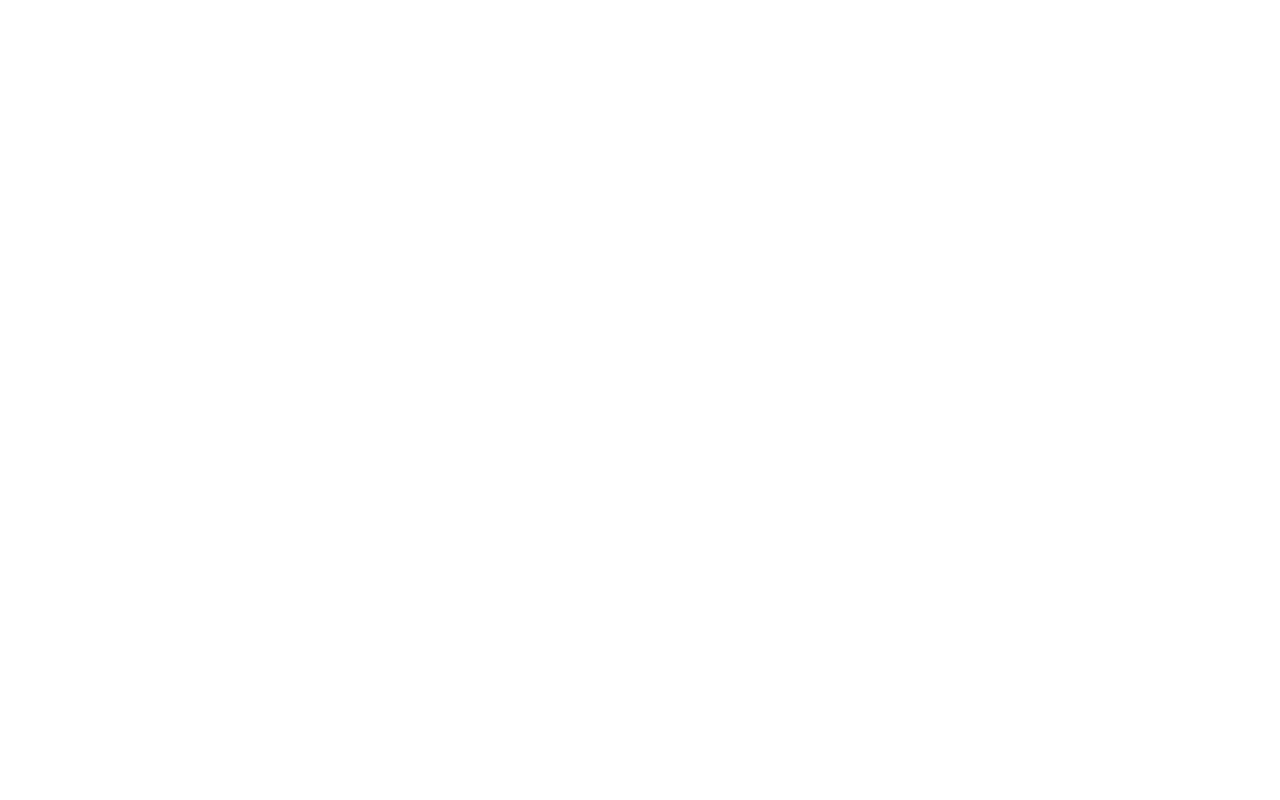
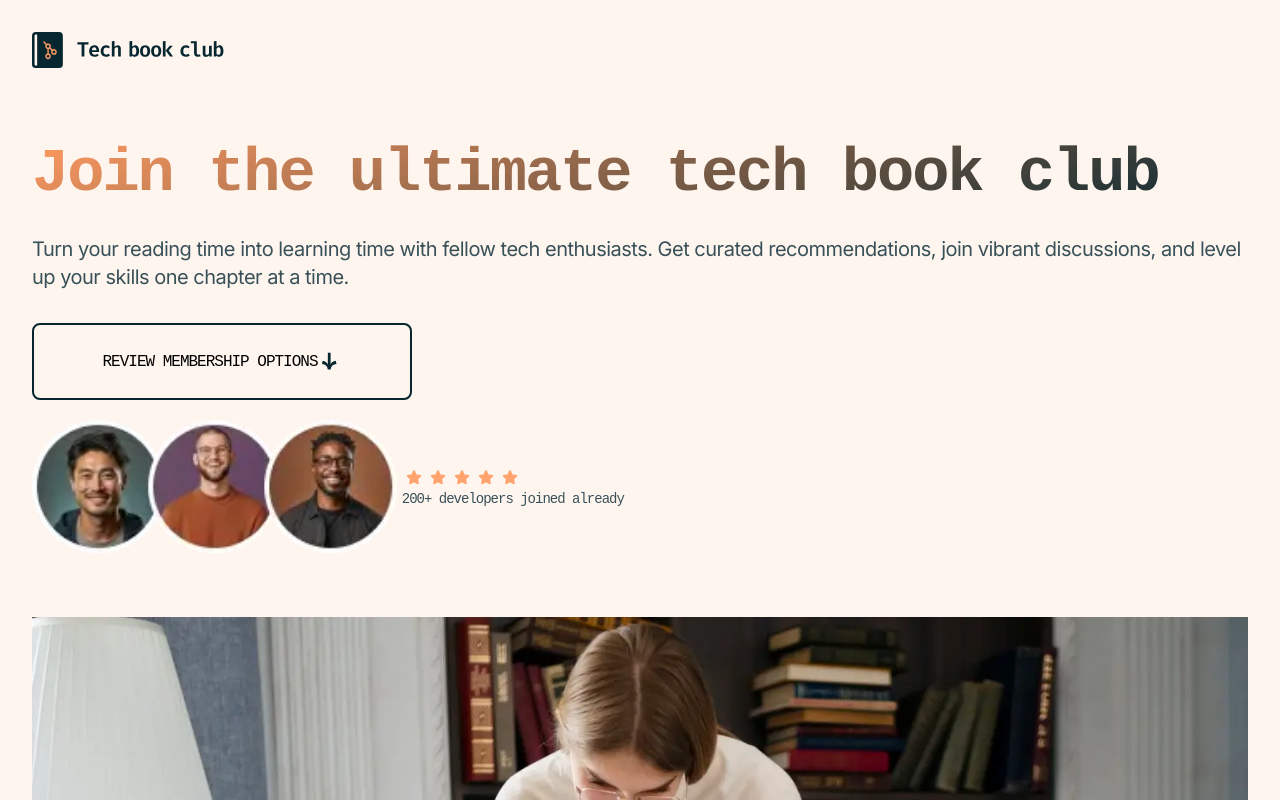
Before and after one commit to guido2288/tech-book-club-landing, a plain HTML site: page index.html in a window 1280 px wide. Shown: the top 800 px of the page. Drawn offline with Linux system fonts and the light colour scheme; a web font is replaced by a local one.

Commit message:
Header added

```diff
--- a/index.html
+++ b/index.html
@@ -10,6 +10,45 @@
 </head>
 <body>
 
+  <header>
+      <nav>
+        <img src="./assets/images/logo.svg" alt="logo.svg">
+      </nav>
+      <div class="left-hero">
+        <h1>Join the ultimate tech book club</h1>
+        <p>Turn your reading time into learning time with fellow tech enthusiasts. Get curated recommendations, join vibrant discussions, and level up your skills one chapter at a time.</p>
+        <button>REVIEW MEMBERSHIP OPTIONS <img src="./assets/images/icon-arrow-down.svg" alt="arrow-down"> </button>
+
+        <div class="avatars-container">
+          <img src="./assets/images/image-avatars.webp" alt="image-avatars">
+
+          <div class="avatar-text">
+            <div class="start-container">
+              <img src="./assets/images/icon-star.svg" alt="icon-star">
+              <img src="./assets/images/icon-star.svg" alt="icon-star">
+              <img src="./assets/images/icon-star.svg" alt="icon-star">
+              <img src="./assets/images/icon-star.svg" alt="icon-star">
+              <img src="./assets/images/icon-star.svg" alt="icon-star">
+            </div>
+            <span>200+ developers joined already</span>
+          </div>
+
+        </div>
+
+
+      </div>
+
+      <div class="right-hero">
+        <picture>
+          <source media="(min-width: 1440px)" srcset="./assets/images/image-hero-desktop.webp">
+          <source media="(min-width: 767px)" srcset="./assets/images/image-hero-tablet.webp">
+          <img src="./assets/images/image-hero-mobile.webp" alt="image-hero">
+        </picture>
+
+      </div>
+
+
+  </header>
 
 </body>
 </html>
--- a/style.css
+++ b/style.css
@@ -1,7 +1,12 @@
+@import url('https://fonts.googleapis.com/css2?family=Martian+Mono:wght@100..800&display=swap');
+@import url('https://fonts.googleapis.com/css2?family=Inter:ital,opsz,wght@0,14..32,100..900;1,14..32,100..900&display=swap');
+
 *{
     margin: 0;
     padding: 0;
     box-sizing: border-box;
+    font-family: "Martian Mono", monospace;
+    font-size: 16px;
 }
 
 :root{
@@ -26,4 +31,115 @@
 
     --text-gradient:(linear-gradient(107deg, rgba(255,154,96,1) -11.37%, rgba(6,38,48,1) 61.84%));
     --gradient:linear-gradient(90deg, rgba(255,239,229,1) 0%, rgba(255,245,239,1) 100%);
+
+    /* Font Family */
+    /* font-family: "Inter", sans-serif; */
 }
+
+
+header{
+    background-color: #FFF5EF;
+    background-image: url("./assets/images/pattern-dark-bg.svg");
+    background-position: center;
+    background-repeat: no-repeat;
+    background-size: contain;
+    min-height: 100vh;
+    padding: 24px 16px;
+}
+
+header nav{
+    margin-bottom: 48px;
+}
+
+.left-hero{
+    display: flex;
+    flex-direction: column;
+}
+
+.left-hero h1{
+    font-size: 38px;
+    line-height: 120%;
+    letter-spacing: -2px;
+    font-weight: bold;
+    background: -webkit-linear-gradient(290deg, rgba(255,154,96,1) 0%, rgba(6,38,48,1) 100%);
+    -webkit-background-clip: text;
+    -webkit-text-fill-color: transparent;
+    margin-bottom: 24px;
+}
+
+.left-hero p{
+    font-family: "Inter", sans-serif;
+    font-size: 20px;
+    line-height: 140%;
+    letter-spacing: -0.5px;
+    color: #385159;
+    margin-bottom: 32px;
+}
+
+.left-hero button{
+    display: flex;
+    align-items: center;
+    justify-content: center;
+    white-space: nowrap;
+    padding: 24px;
+    background: transparent;
+    border-radius: 8px;
+    border: solid 2px #062630;
+    font-size: 16px;
+    line-height: 130%;
+    letter-spacing: -1px;
+    margin-bottom: 20px;
+}
+
+.left-hero button:hover{
+    cursor: pointer;
+    background: -webkit-linear-gradient(90deg, rgba(255,239,229,1) 0%, rgba(255,245,239,1) 100%);
+}
+
+.avatars-container{
+    display: flex;
+    align-items: center;
+    gap: 5px;
+    margin-bottom: 64px;
+}
+
+.avatars-container img{
+    width: 30%;
+}
+
+.start-container{
+    display: flex;
+    width: 50%;
+}
+
+.avatar-text span{
+    font-size: 14px;
+    line-height: 120%;
+    letter-spacing: -1px;
+    color: #385159;
+}
+
+.right-hero img{
+    width: 100%;
+}
+
+
+/* Tablet */
+
+@media (min-width: 767px) {
+    header{
+        padding: 32px;
+    }
+    header nav{
+        margin-bottom: 64px;
+    }
+    .left-hero h1{
+        font-size: 62px;
+    }
+    .left-hero button{
+        max-width: 380px;
+    }
+}
+
+
+/* Desktop*/
```
